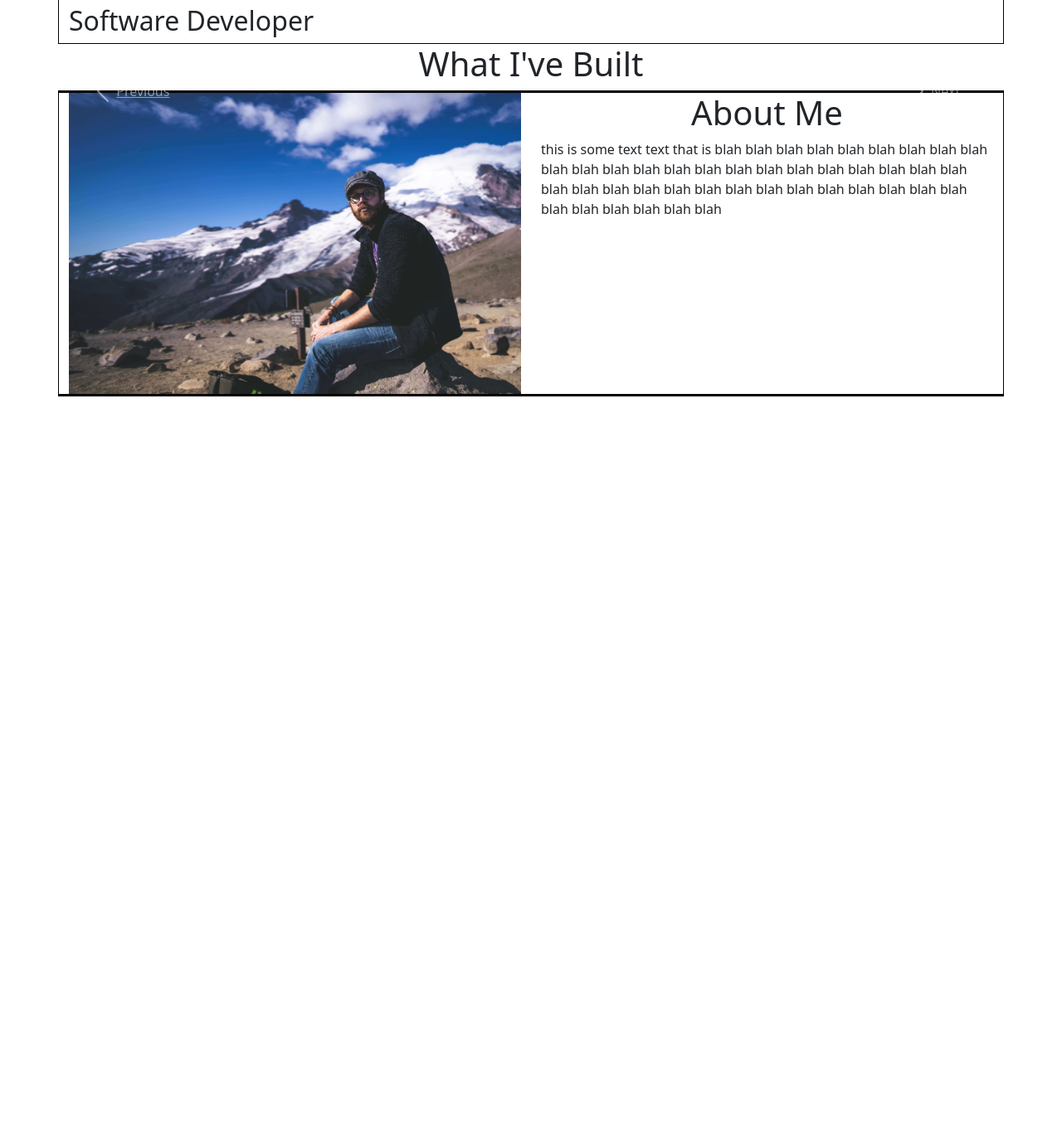
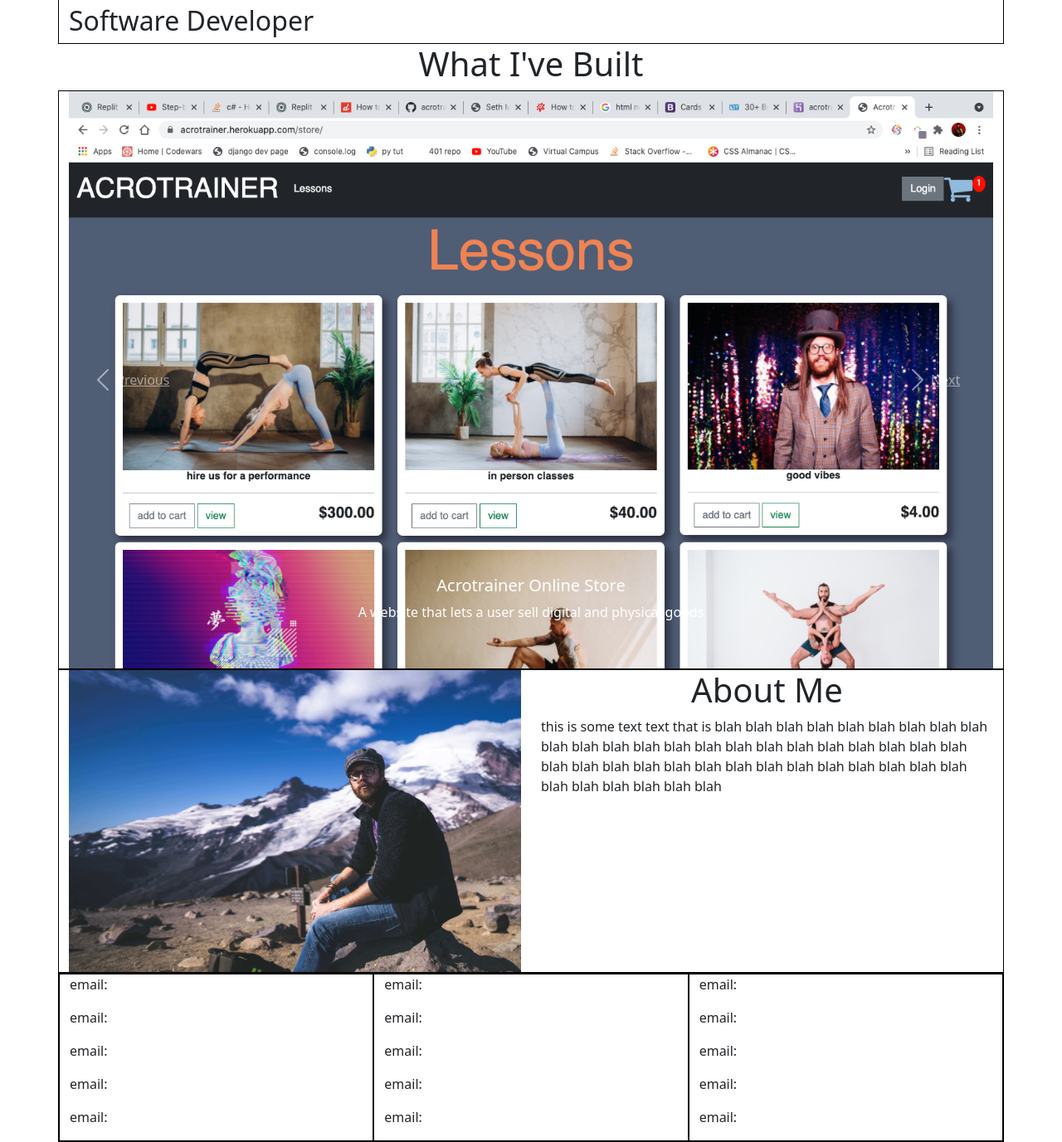
Before and after one commit to iggy18/live-portfolio, a Django app: page / in a window 1280 px wide. Shown: the part 850-2227 px from the top of the page at 83% size. Before the commit the page ends 1328 px from the top, so only its background shows below. Run offline with Django 3.2, Linux system fonts and the light colour scheme; data comes from the database, SQL or seed files in the repository; some libraries are stand-ins or nearby versions.

Commit message:
basic site layout complete

```diff
--- a/portfolio/templates/portfolio/base.html
+++ b/portfolio/templates/portfolio/base.html
@@ -17,6 +17,7 @@
 
         {% endblock %}
         <script src="https://cdn.jsdelivr.net/npm/bootstrap@5.0.0-beta2/dist/js/bootstrap.bundle.min.js" integrity="sha384-b5kHyXgcpbZJO/tY9Ul7kGkf1S0CWuKcCD38l8YkeH8z8QjE0GmW1gYU5S9FOnJ0" crossorigin="anonymous"></script>
+        <script src="//ajax.googleapis.com/ajax/libs/jquery/1.10.2/jquery.min.js"></script>
     </body>
 </html>
 
--- a/portfolio/templates/portfolio/home.html
+++ b/portfolio/templates/portfolio/home.html
@@ -18,9 +18,9 @@
                 <li data-target="#carouselExampleIndicators" data-slide-to="1"></li>
                 <li data-target="#carouselExampleIndicators" data-slide-to="2"></li>
             </ol>
-            <div class="carousel-inner">
+            <div class="carousel-inner" role="listbox">
                 {% for project in projects %}
-                    <div class="carousel-item active">
+                    <div class="carousel-item {% if forloop.first %} active {% endif %}">
                         <img class="d-block w-100" src="{{project.screenshot.url}}">
                         <div class="carousel-caption d-none d-md-block">
                             <h5>{{project.name}}</h5>
@@ -57,8 +57,26 @@
 <!--footer section-->
 <div class="container">
     <div class="row">
-        <div class="col-sm">
-
+        <div class="container col-sm">
+            <p>email:</p>
+            <p>email:</p>
+            <p>email:</p>
+            <p>email:</p>
+            <p>email:</p>
+        </div>
+        <div class="container col-sm">
+            <p>email:</p>
+            <p>email:</p>
+            <p>email:</p>
+            <p>email:</p>
+            <p>email:</p>
+        </div>
+        <div class="container col-sm">
+            <p>email:</p>
+            <p>email:</p>
+            <p>email:</p>
+            <p>email:</p>
+            <p>email:</p>
         </div>
     </div>
 </div>
--- a/portfolio/views.py
+++ b/portfolio/views.py
@@ -3,7 +3,9 @@ from .models import Project
 from django.views.generic import DetailView
 
 def portfolio(request):
-    return render(request, 'portfolio/home.html')
+    projects = Project.objects.all()
+    context = {"projects": projects}
+    return render(request, 'portfolio/home.html', context)
 
 class DetailView(DetailView):
     template_name = 'portfolio/detail.html'
```
